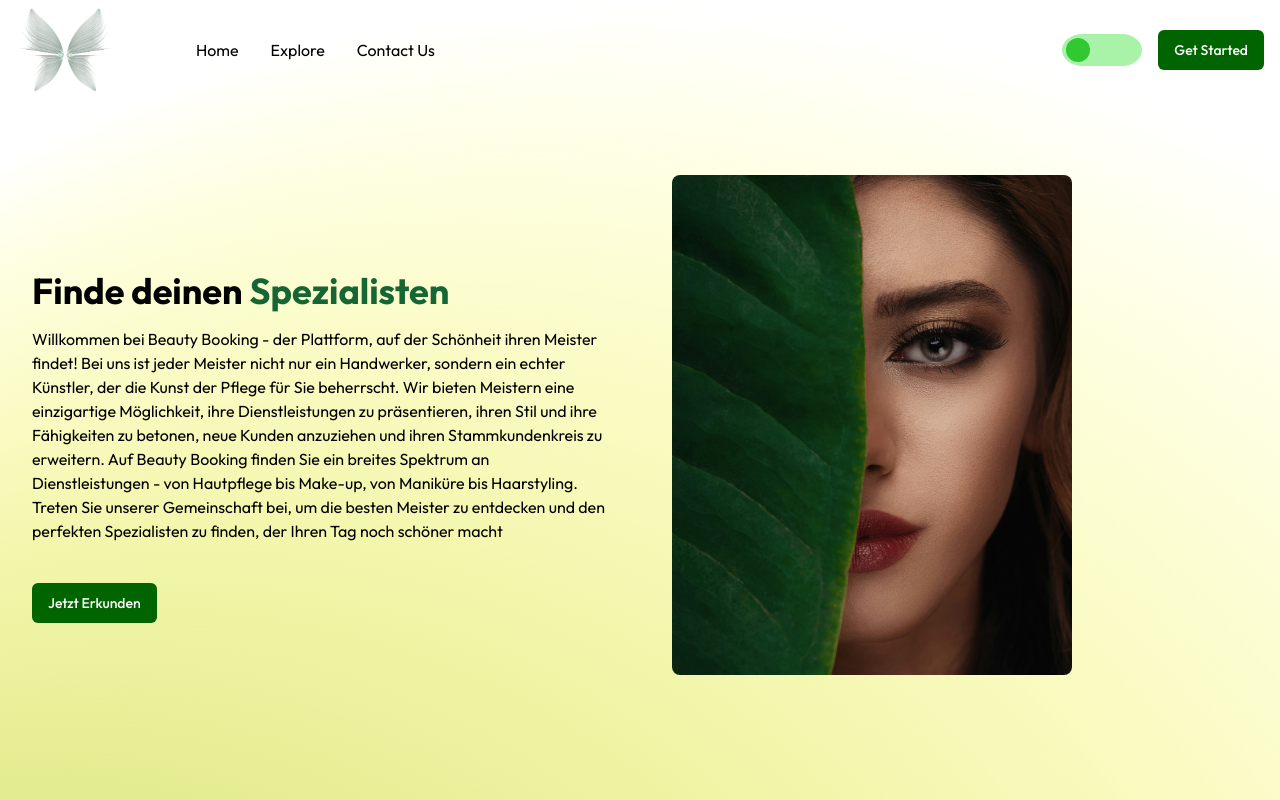
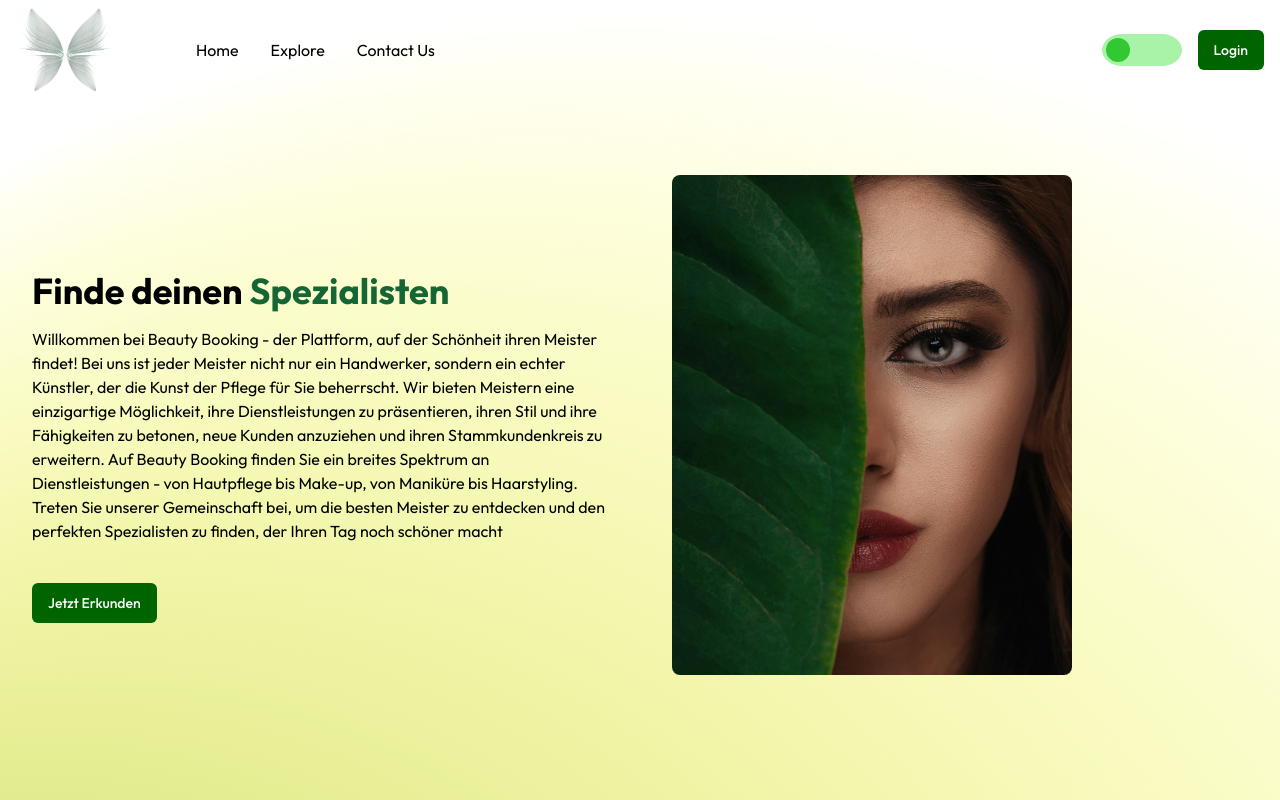
Before and after one commit to Loginofff/beaty_project_2.0, a Next.js app: page / in a window 1280 px wide. Shown: the top 800 px of the page. Built offline with nearby package versions, Linux system fonts and the light colour scheme; no server answers.

Commit message:
Fix: image

```diff
--- a/app/(route)/details/_components/MasterDetails.jsx
+++ b/app/(route)/details/_components/MasterDetails.jsx
@@ -46,7 +46,7 @@ function MasterDetails({ master }) {
     { id: 1, name: "FRISEUR" },
     { id: 2, name: "NÄGEL" },
     { id: 3, name: "KOSMETIK" },
-    { id: 5, name: "HAARENVERFUNG" },
+    { id: 5, name: "HAARENTFERNUNG" },
     { id: 6, name: "MAKEUP" },
     { id: 7, name: "MASSAGE" },
   ];
--- a/app/_components/Header.jsx
+++ b/app/_components/Header.jsx
@@ -70,7 +70,7 @@ function Header() {
               className=" inline-flex items-center justify-center whitespace-nowrap rounded-md text-sm font-medium ring-offset-white transition-colors focus-visible:outline-none focus-visible:ring-2 focus-visible:ring-neutral-950 focus-visible:ring-offset-2 disabled:pointer-events-none disabled:opacity-50 dark:ring-offset-neutral-950 dark:focus-visible:ring-neutral-300"
               style={{ backgroundColor: "#006400", color: "#ffffff" }}
             >
-              Get Started
+              Login
             </Button>
           </Link>
         </div>
--- a/app/_components/MasterList.jsx
+++ b/app/_components/MasterList.jsx
@@ -7,7 +7,7 @@ function MasterList() {
   const categories = [
     { id: 1, name: "FRISEUR" },
     { id: 2, name: "NÄGEL" },
-    { id: 3, name: "HAARENVERFUNG" },
+    { id: 3, name: "HAARENTFERNUNG" },
     { id: 4, name: "KOSMETIK" },
     { id: 5, name: "MASSAGE" },
     { id: 6, name: "MAKEUP" },
```
Also changed, not shown: public/HAARENTFERNUNG.png (renamed from public/HAARENVERFUNG.png).
